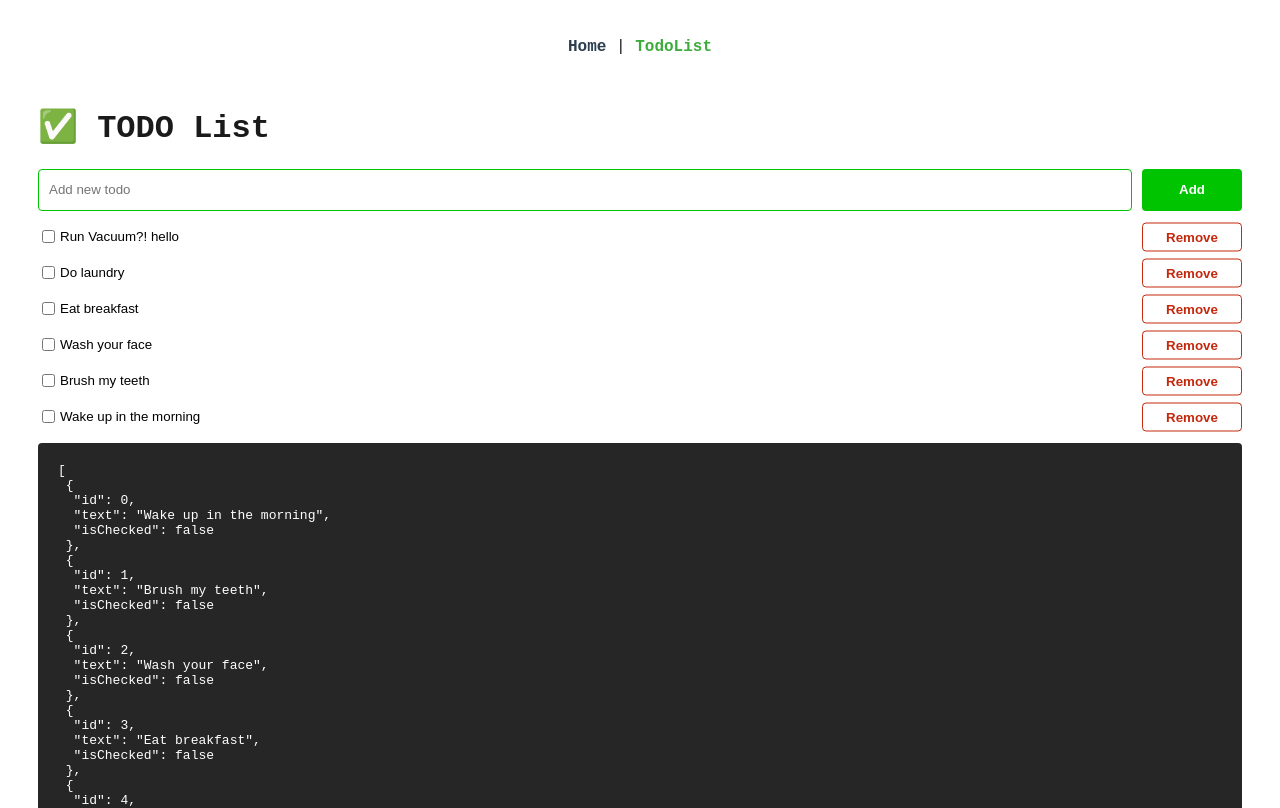
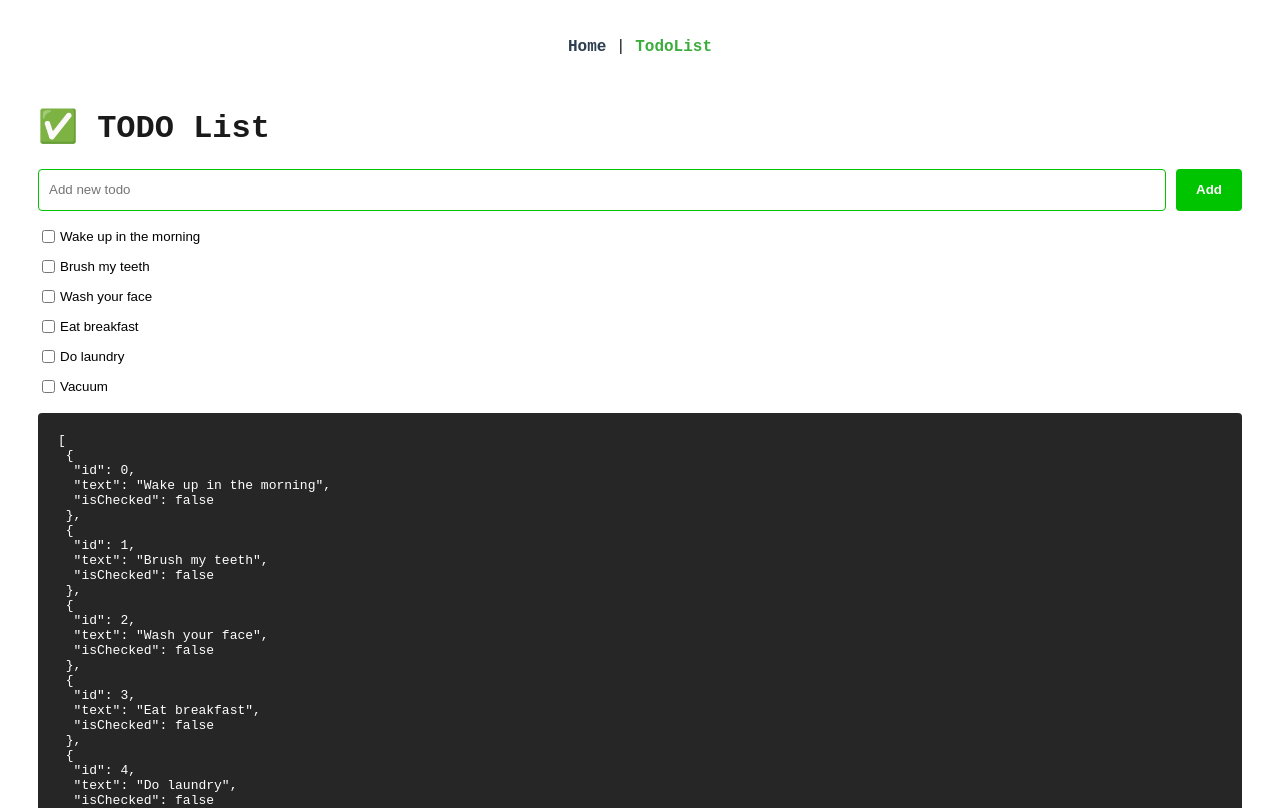
Before and after one commit to hellogracecho/vue-simple-todo, a Vue app: page /todo-list in a window 1280 px wide. Shown: the top 808 px of the page. Built offline with nearby package versions, Linux system fonts and the light colour scheme.

Commit message:
Revert "previous changes"
This reverts commit 6fb33c33d9c6b3df07ef8152c768c1c557b02c0a.

```diff
--- a/src/App.vue
+++ b/src/App.vue
@@ -37,36 +37,4 @@ pre {
   white-space: -o-pre-wrap; /* Opera 7 */
   word-wrap: break-word; /* Internet Explorer 5.5+ */
 }
-
-button {
-  cursor: pointer;
-  padding: 10px 20px;
-  width: 100px;
-  border: transparent;
-  color: #fff;
-  font-weight: bold;
-  border-radius: 4px;
-  &.btn--primary {
-    background-color: #00c400;
-
-    &:hover,
-    &:focus,
-    &:active {
-      background-color: #0fa90f;
-    }
-  }
-  &.btn--warning {
-    padding: 6px 20px;
-    color: #c4280d;
-    background: #fff;
-    border: 1px solid #c4280d;
-
-    &:hover,
-    &:focus,
-    &:active {
-      color: #fff;
-      background-color: #c4280d;
-    }
-  }
-}
 </style>
--- a/src/components/TodoItem.vue
+++ b/src/components/TodoItem.vue
@@ -7,7 +7,9 @@
       @click="onEmitTodo"
       :class="{ checked: isChecked }"
     />
-    <button @click="onRemoveTodo" class="btn--warning">Remove</button>
+    <!-- <label :class="{ checked: isChecked }" for="{{ todo.id }}">{{
+      todo.text
+    }}</label> -->
   </li>
 </template>
 
@@ -28,28 +30,16 @@ export default {
       });
       this.isChecked = event.target.checked;
     },
-    onRemoveTodo: function() {
-      this.$emit('removed', {
-        id: this.todo.id,
-      });
-    },
   },
 };
 </script>
 
 <style scoped lang="scss">
-li {
-  position: relative;
-  button {
-    position: absolute;
-    right: 0;
-    top: 50%;
-    transform: translateY(-50%);
-  }
-}
 input {
   cursor: pointer;
-  &[type='checkbox']:after {
+}
+
+[type='checkbox']:after {
   content: attr(value);
   margin: -1px 0 0 18px;
   vertical-align: top;
@@ -57,8 +47,7 @@ input {
   display: inline-block;
 }
 
-  &.checked {
+.checked {
   color: #606060;
 }
-}
 </style>
--- a/src/data.js
+++ /dev/null
@@ -1,8 +0,0 @@
-export const todoList = [
-    { id: 0, text: 'Wake up in the morning', isChecked: false },
-    { id: 1, text: 'Brush my teeth', isChecked: false },
-    { id: 2, text: 'Wash your face', isChecked: false },
-    { id: 3, text: 'Eat breakfast', isChecked: false },
-    { id: 4, text: 'Do laundry', isChecked: false },
-    { id: 5, text: 'Run Vacuum?! hello', isChecked: false },
-]
--- a/src/views/TodoList.vue
+++ b/src/views/TodoList.vue
@@ -8,13 +8,12 @@
         type="text"
         placeholder="Add new todo"
       />
-      <button @click="addTodo(newTodo)" class="btn--primary">Add</button>
+      <button @click="addTodo(newTodo)">Add</button>
     </div>
     <ul>
       <TodoItem
         @clicked="onClickChild"
-        @removed="onRemoveTodo"
-        v-for="item in reversedList"
+        v-for="item in todoList"
         :todo="item"
         :key="item.id"
       ></TodoItem>
@@ -26,7 +25,6 @@
 <script>
 // @ is an alias to /src
 import TodoItem from '@/components/TodoItem.vue';
-import { todoList } from '@/data';
 
 export default {
   name: 'TodoList',
@@ -36,7 +34,14 @@ export default {
   props: ['checkedTodo'],
   data() {
     return {
-      todoList: todoList,
+      todoList: [
+        { id: 0, text: 'Wake up in the morning', isChecked: false },
+        { id: 1, text: 'Brush my teeth', isChecked: false },
+        { id: 2, text: 'Wash your face', isChecked: false },
+        { id: 3, text: 'Eat breakfast', isChecked: false },
+        { id: 4, text: 'Do laundry', isChecked: false },
+        { id: 5, text: 'Vacuum', isChecked: false },
+      ],
       newTodo: '',
       checkedTodos: [],
     };
@@ -62,25 +67,11 @@ export default {
       });
       this.reOrderList();
     },
-    onRemoveTodo(selectedItem) {
-      if (confirm('Are you sure you wanna delete?')) {
-        this.todoList.forEach((item, index) => {
-          if (item.id === selectedItem.id) {
-            this.todoList.splice(index, 1);
-          }
-        });
-      }
-    },
     reOrderList: function() {
       // order by unchecked todos first followed by completed ones
       this.todoList.sort(function(x, y) {
-        return x.isChecked === y.isChecked ? 0 : x.isChecked ? -1 : 1;
+        return x.isChecked === y.isChecked ? 0 : x.isChecked ? 1 : -1;
       });
-    },
-  },
-  computed: {
-    reversedList() {
-      return [...this.todoList].reverse();
     },
   },
 };
@@ -94,7 +85,7 @@ export default {
     padding: 0;
   }
   li {
-    margin: 16px 0;
+    margin: 10px 0;
   }
 
   &_add {
@@ -111,6 +102,21 @@ export default {
         box-shadow: 0 0 2px #00c400;
       }
     }
+    button {
+      cursor: pointer;
+      padding: 10px 20px;
+      background-color: #00c400;
+      border: transparent;
+      color: #fff;
+      font-weight: bold;
+      border-radius: 4px;
+
+      &:hover,
+      &:focus,
+      &:active {
+        background-color: #0d9b0d;
+      }
+    }
   }
 }
 pre {
```
Lines whose indentation alone changed are shown as unchanged.
